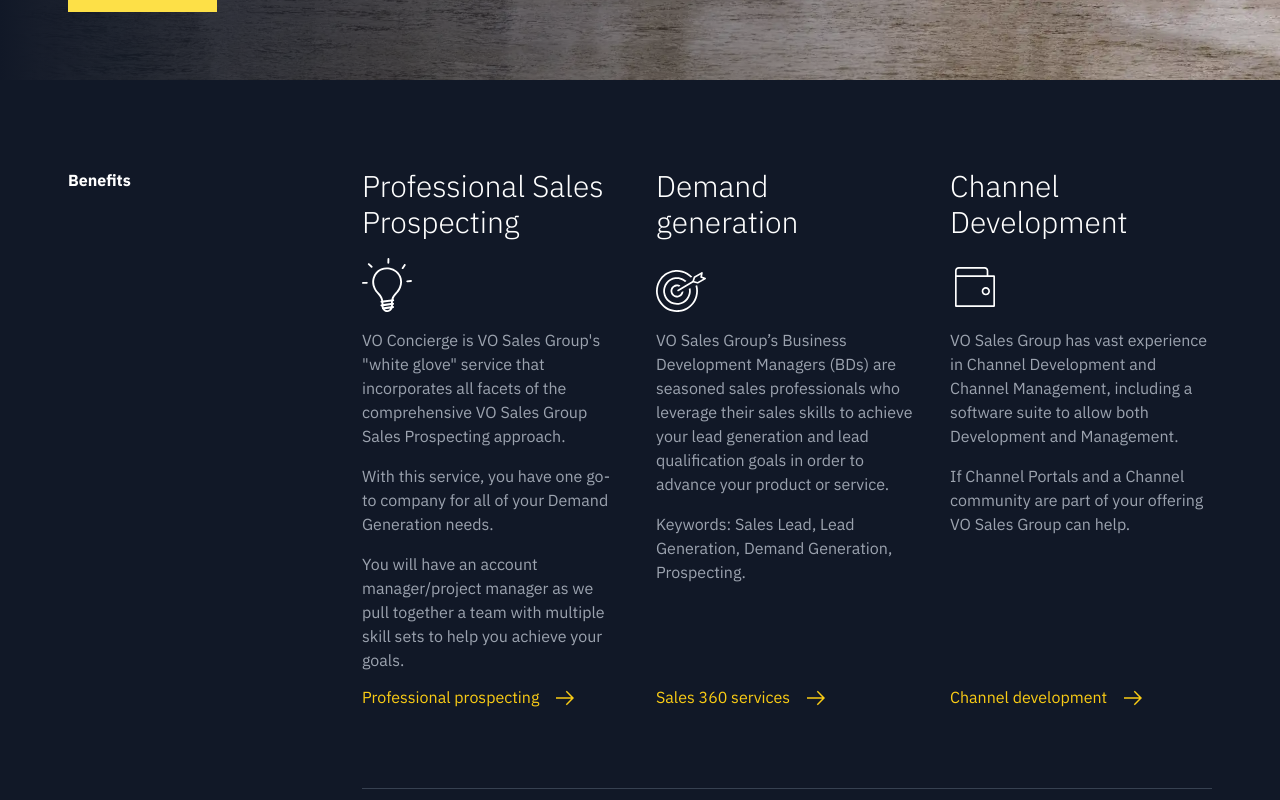
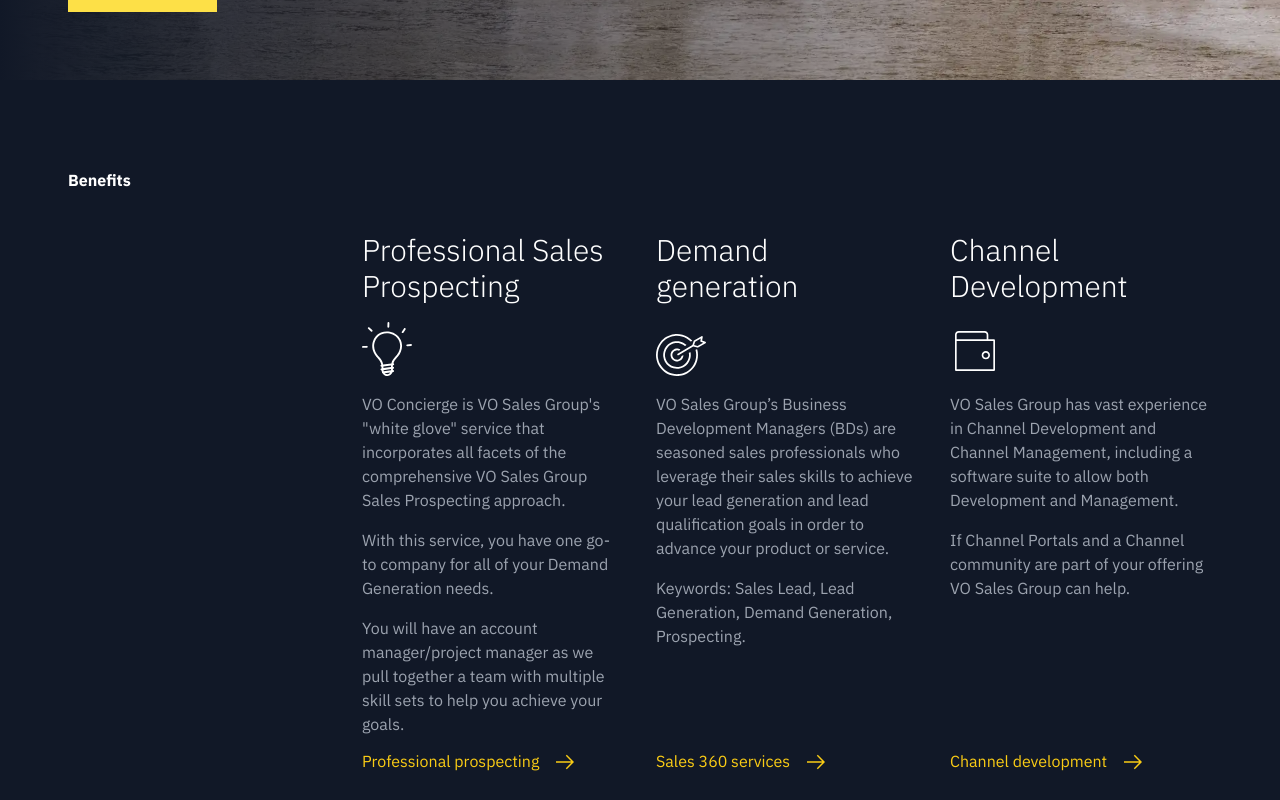
Before and after one commit to vberkoz/dsf-website, a Next.js app: page / in a window 1280 px wide. Shown: the part 2440-3240 px from the top of the page. Built offline with nearby package versions, Linux system fonts and the light colour scheme.

Commit message:
Update SectionCDDD styles

```diff
--- a/components/SectionCDDD.tsx
+++ b/components/SectionCDDD.tsx
@@ -1,5 +1,5 @@
 import Link from "next/link";
-import Image, {StaticImageData} from "next/image";
+import Image, { StaticImageData } from "next/image";
 
 type Props = {
   section: {
@@ -12,15 +12,14 @@ type Props = {
       link: string;
       href: string;
     }[];
-  }
+  };
 };
 
 export default function SectionCDDD({ section }: Props) {
   return (
     <div className="bg-gray-900 text-white lg:p-14">
-      <div className="grid grid-cols-1 gap-x-8 gap-y-20 px-3 py-8 md:grid-cols-2 xl:grid-cols-4">
-        <div className="font-bold md:col-span-2 xl:col-span-1">
-          <div className="font-bold text-white">
+      <div className="grid grid-cols-1 gap-x-8 px-3 py-8 md:grid-cols-2 lg:grid-cols-3 xl:grid-cols-4">
+        <div className="font-bold md:col-span-2 lg:col-span-3 xl:col-span-1">
           {section.caption.map((item, pKey) => {
             if (Array.isArray(item)) {
               return (
@@ -42,17 +41,16 @@ export default function SectionCDDD({ section }: Props) {
             }
           })}
         </div>
-        </div>
 
         <Item data={section.data[0]} />
         <Item data={section.data[1]} />
-        <div className="col-span-2 hidden border-t border-gray-700 md:block xl:hidden"></div>
+        <div className="col-span-2 hidden border-t border-gray-700 md:block lg:hidden"></div>
         <Item data={section.data[2]} />
         <div className="hidden xl:block"></div>
-        <div className="col-span-3 hidden border-t border-gray-700 xl:block"></div>
+        <div className="col-span-3 hidden border-t border-gray-700 lg:block"></div>
         <div className="hidden xl:block"></div>
         <Item data={section.data[3]} />
-        <div className="col-span-2 hidden border-t border-gray-700 md:block xl:hidden"></div>
+        <div className="col-span-2 hidden border-t border-gray-700 md:block lg:hidden"></div>
         <Item data={section.data[4]} />
         <Item data={section.data[5]} />
       </div>
@@ -71,7 +69,7 @@ type ItemProps = {
 };
 
 const Item = ({ data }: ItemProps) => (
-  <div className="flex flex-col text-gray-400">
+  <div className="flex flex-col py-16 text-gray-400">
     <div className="h-20 text-3xl font-light text-white">{data.title}</div>
 
     <div className="grid grid-cols-1 gap-4">
```
Lines whose indentation alone changed are shown as unchanged.
